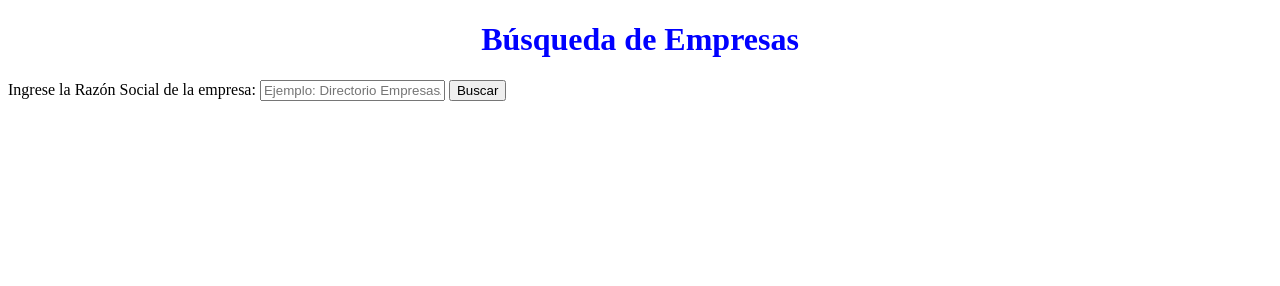
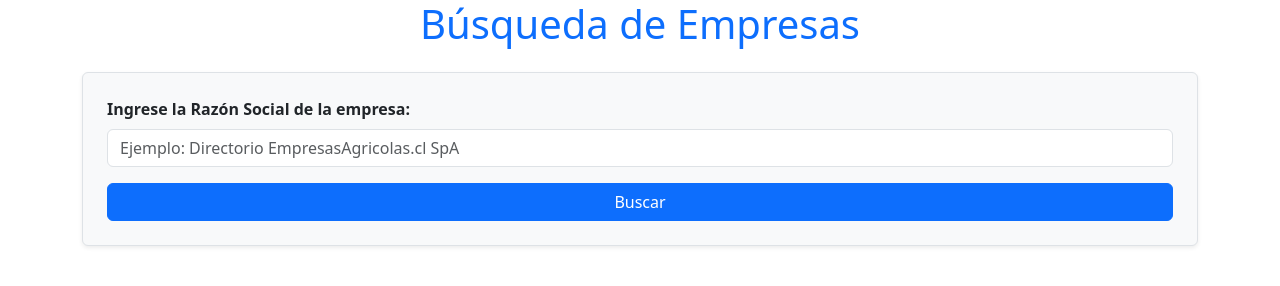
Before and after one commit to bastian033/scraping_trantor, a plain HTML site: page templates/index.html in a window 1280 px wide. Drawn offline with nearby package versions, Linux system fonts and the light colour scheme.

Commit message:
Update index.html

```diff
--- a/templates/index.html
+++ b/templates/index.html
@@ -6,25 +6,24 @@
     <title>Búsqueda de Empresas</title>
     <link rel="stylesheet" href="/static/css/estilos.css">
     <script defer src="/static/js/script.js"></script>
-    <style>
-        .titulo {
-            text-align: center;
-            margin-top: 20px;
-            color: red;
-        }
-    </style>
+    <!-- Bootstrap CSS -->
+    <link href="https://cdn.jsdelivr.net/npm/bootstrap@5.3.2/dist/css/bootstrap.min.css" rel="stylesheet">
 </head>
 <body>
     <header>
-        <h1 id="titulo" style="color: blue; text-align: center;">Búsqueda de Empresas</h1>
+        <h1 id="titulo" style="text-align: center;" class="text-primary">Búsqueda de Empresas</h1>
     </header>
-    <main>
-        <form id="searchForm">
-            <label for="razon_social">Ingrese la Razón Social de la empresa:</label>
-            <input type="text" id="razon_social" name="razon_social" placeholder="Ejemplo: Directorio EmpresasAgricolas.cl SpA" required>
-            <button type="submit">Buscar</button>
+    <main class="container mt-4">
+        <form id="searchForm" class="p-4 border rounded shadow-sm bg-light">
+            <div class="mb-3">
+                <label for="razon_social" class="form-label fw-bold">Ingrese la Razón Social de la empresa:</label>
+                <input type="text" id="razon_social" name="razon_social" class="form-control" placeholder="Ejemplo: Directorio EmpresasAgricolas.cl SpA" required>
+            </div>
+            <button type="submit" class="btn btn-primary w-100">Buscar</button>
         </form>
-        <div id="results"></div>
+        <div id="results" class="mt-4"></div>
     </main>
+    <!-- Bootstrap JS -->
+    <script src="https://cdn.jsdelivr.net/npm/bootstrap@5.3.2/dist/js/bootstrap.bundle.min.js"></script>
 </body>
 </html>
```
